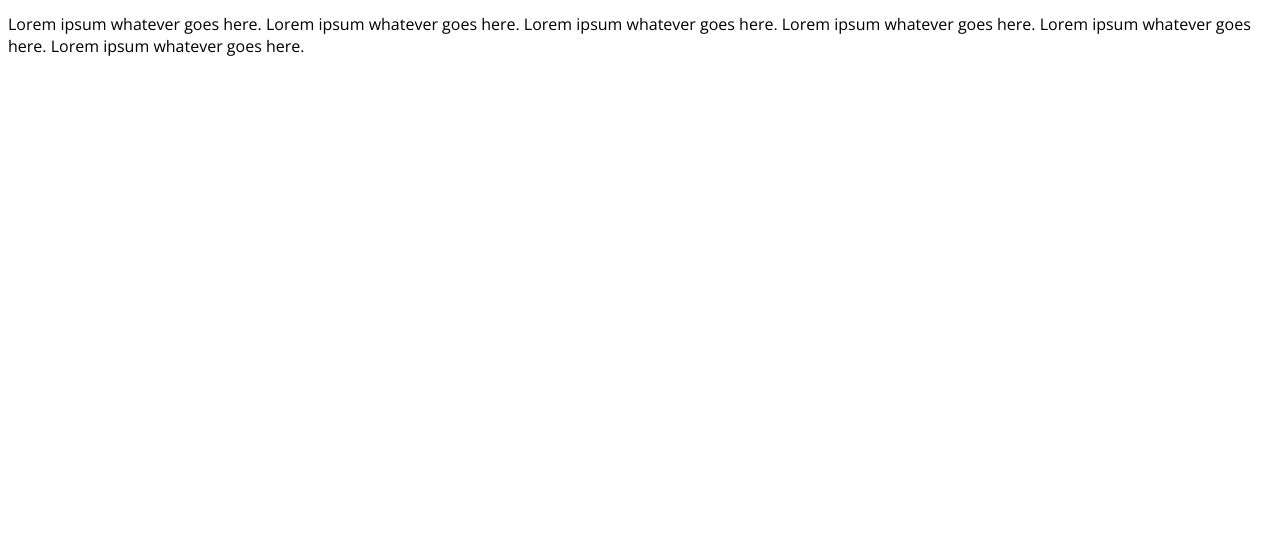
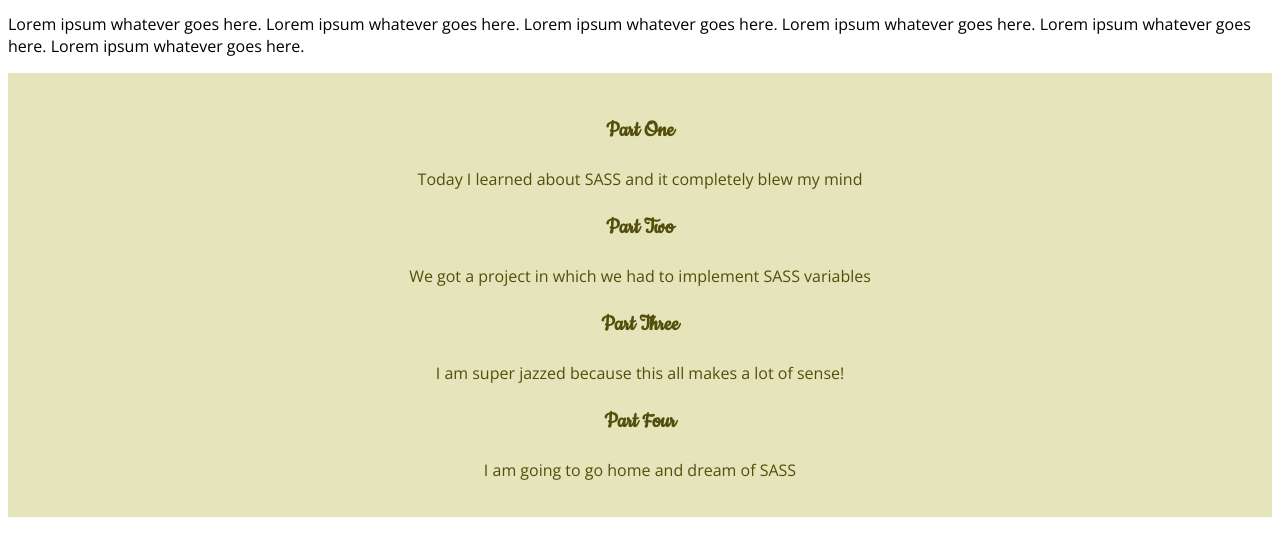
Before and after one commit to SarahMunley/intro_to_sass, a plain HTML site: page index.html in a window 1280 px wide. Shown: the part 103-658 px from the top of the page. Drawn offline with nearby package versions, Linux system fonts and the light colour scheme.

Commit message:
Uploaded New dogloaf site
uploaded new dog loaf site

```diff
--- a/index.html
+++ b/index.html
@@ -4,6 +4,7 @@
     <meta charset="utf-8">
     <title>HTML & CSS Boilerplate</title>
     <link href='https://fonts.googleapis.com/css?family=Open+Sans:400,300,300italic,400italic,600,600italic,700,700italic,800,800italic|Slabo+27px' rel='stylesheet' type='text/css'>
+    <link href="https://fonts.googleapis.com/css?family=Cookie" rel="stylesheet">
     <link rel='stylesheet' href='styles/main.css'>
   </head>
   <body>
@@ -20,6 +21,15 @@
         Lorem ipsum whatever goes here.
       </p>
     </section>
-
+    <section id="oldpages">
+    <h3>Part One</h3>
+    <p class="story">Today I learned about SASS and it completely blew my mind</p>
+    <h3>Part Two</h3>
+    <p class="story">We got a project in which we had to implement SASS variables</p>
+    <h3>Part Three</h3>
+    <p class="story">I am super jazzed because this all makes a lot of sense!</p>
+    <h3>Part Four</h3>
+    <p class="story">I am going to go home and dream of SASS</p>
+  </section>
   </body>
 </html>
--- a/styles/main.scss
+++ b/styles/main.scss
@@ -5,6 +5,9 @@ $body-text: 1rem;   // 100%
 $nav-item: 1.25rem; // 125%
 $sub-header: 1.50rem; // 150%
 $byline: 0.75rem; // 75%
+//colors
+$story: #E6E4BB;
+$story-text: #524F0C;
 
 // margin sizes for headlines
 $headline-margin: 5px;
@@ -12,6 +15,7 @@ $headline-margin: 5px;
 // font variables!
 $sans-serif: 'Open Sans', sans-serif;
 $serif: 'Slabo 27px', serif;
+$story-title: 'Cookie', cursive;
 
 
 body {
@@ -27,6 +31,7 @@ h1 {
 
 p {
   font-size: $body-text;
+  font-family: $sans-serif;
 }
 
 nav li {
@@ -42,3 +47,18 @@ h2 {
 figcaption {
   font-size: $byline;
 }
+h3 {
+  color: $story-text;
+  font-size: $sub-header;
+  font-family: $story-title;
+}
+.story {
+  font-family: $sans-serif;
+  color: $story-text;
+  background-color: $story;
+}
+#oldpages {
+  background-color: $story;
+  padding: 20px;
+  text-align: center;
+}
```
Also changed, not shown: main.css (added), styles/main.css, 1 other file.
